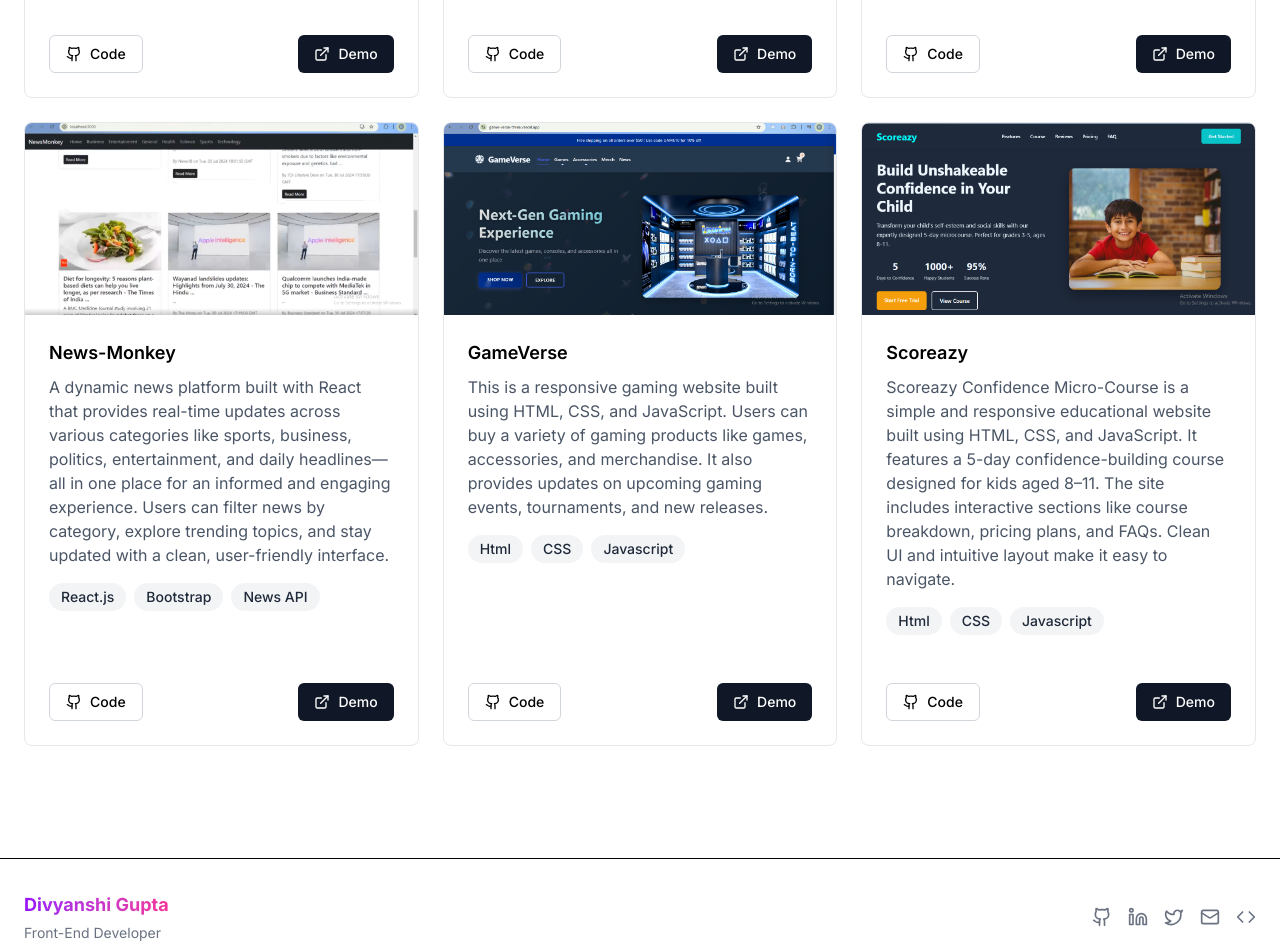
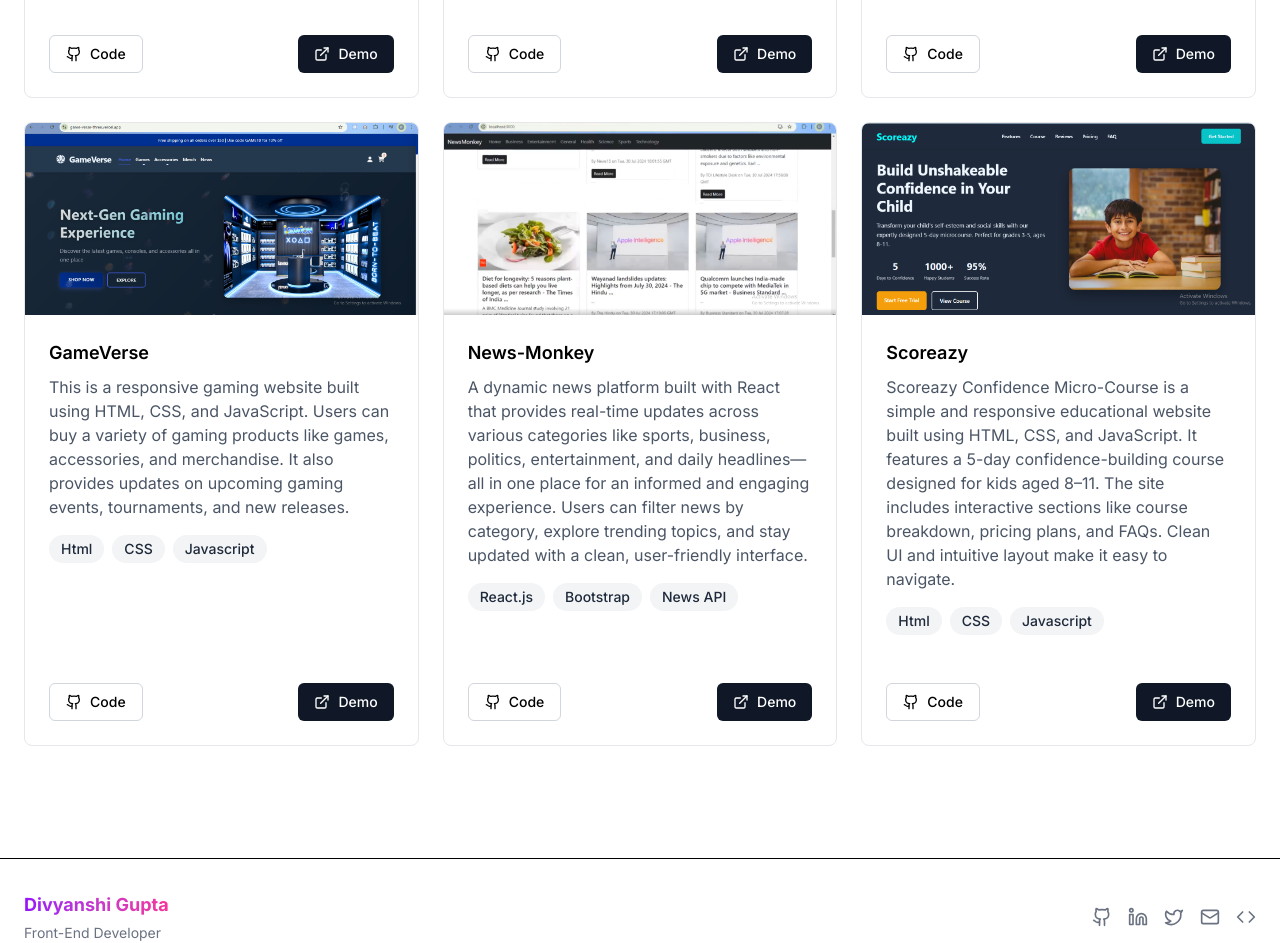
Before and after one commit to DivyanshiGupta-18/div-portfolio, a Next.js app: page /skills in a window 1280 px wide. Shown: the part 2060-3003 px from the top of the page. Built offline with nearby package versions, Linux system fonts and the light colour scheme.

Commit message:
position change of some design

```diff
--- a/components/projects-section.tsx
+++ b/components/projects-section.tsx
@@ -53,20 +53,20 @@ const projects = [
     image: "/images/Employee-todo.png",
   },
   {
+    title: "GameVerse",
+    description: "This is a responsive gaming website built using HTML, CSS, and JavaScript. Users can buy a variety of gaming products like games, accessories, and merchandise. It also provides updates on upcoming gaming events, tournaments, and new releases.",
+    technologies :["Html" , "CSS", "Javascript"],
+    demoLink: "https://game-verse-three.vercel.app/",
+    githubLink: "https://github.com/DivyanshiGupta-18/GameVerse",
+    image: "/images/Gameverse.png",
+  },
+  {
     title: "News-Monkey",
     description: "A dynamic news platform built with React that provides real-time updates across various categories like sports, business, politics, entertainment, and daily headlines—all in one place for an informed and engaging experience. Users can filter news by category, explore trending topics, and stay updated with a clean, user-friendly interface.",
     technologies: ["React.js", "Bootstrap" , "News API" ],
     demoLink: "#",
     githubLink: "https://github.com/DivyanshiGupta-18/News-Monkey",
     image: "/images/News-Monkey.png",
-  },
-  {
-    title: "GameVerse",
-    description: "This is a responsive gaming website built using HTML, CSS, and JavaScript. Users can buy a variety of gaming products like games, accessories, and merchandise. It also provides updates on upcoming gaming events, tournaments, and new releases.",
-    technologies :["Html" , "CSS", "Javascript"],
-    demoLink: "https://game-verse-three.vercel.app/",
-    githubLink: "https://github.com/DivyanshiGupta-18/GameVerse",
-    image: "/images/Gameverse.png",
   },
   {
     title: "Scoreazy",
```
